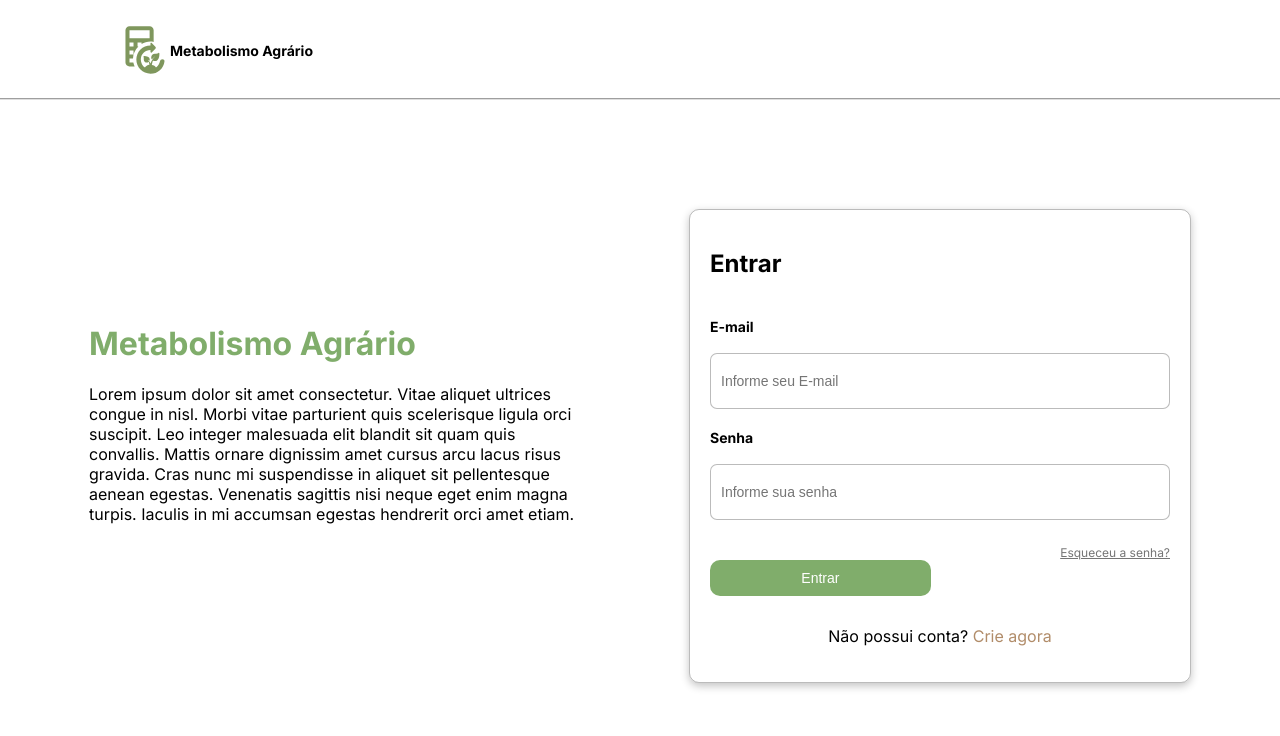
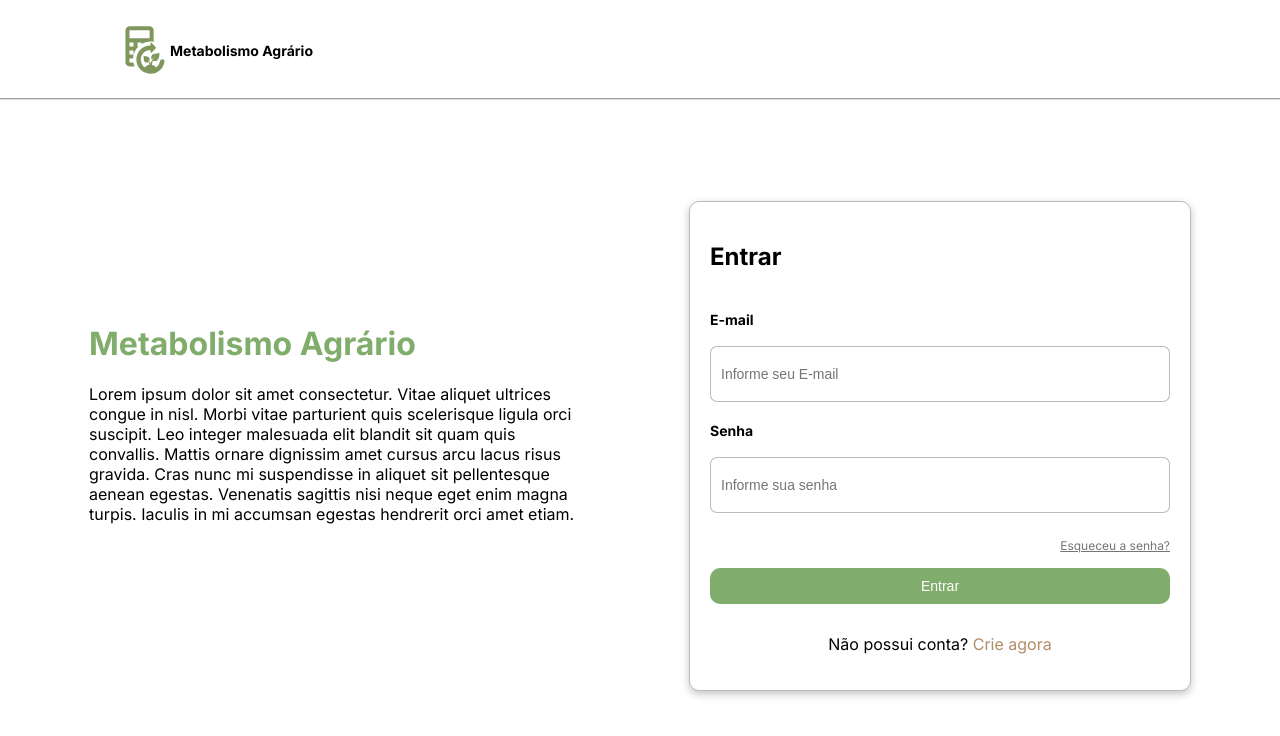
Before and after one commit to rapael-augusto/metabolismoagrario_frontweb, a Next.js app: page / in a window 1280 px wide. Shown: the top 736 px of the page. Built offline with nearby package versions, Linux system fonts and the light colour scheme.

Commit message:
fix: fix button home

```diff
--- a/src/app/criarCrops/page.tsx
+++ b/src/app/criarCrops/page.tsx
@@ -48,8 +48,9 @@ const CriarCrops = () => {
                         <br />
 
                         <div className="form-input-box">
+                            <NavButton Url="/crops" page="form" text="Voltar" type="voltar" />
+
                             <Button texto={'Cadastrar'} classe={'button-home'} onclick={cadastroCrops} />
-                            <NavButton Url="/crops" page="form" text="Voltar" type="voltar" />
                         </div>
 
                     </form>
--- a/src/app/page.tsx
+++ b/src/app/page.tsx
@@ -113,7 +113,7 @@ const Home = () => {
             </div>
 
             <div className="form-input-box">
-              <Button texto={'Entrar'} classe={'button-home'} onclick={loginEvento} />
+              <Button texto={'Entrar'} classe={'button-homeHome'} onclick={loginEvento} />
             </div>
 
             <p className="form-register">Não possui conta? <a href="/register">Crie agora</a></p>
--- a/src/styles/home/login.css
+++ b/src/styles/home/login.css
@@ -42,6 +42,22 @@
     text-align: center;
 }
 
+.button-homeHome {
+    background-color: #80AD6B;
+    color: white;
+    border: none;
+    font-size: 14px;
+    padding: 10px 20px;
+    border-radius: 10px;
+    width: 48%;
+    cursor: pointer;
+    transition: all 0.3s ease;
+    text-align: center;
+    width: 460px;
+    margin-top: 15px;
+}
+
+
 .button-home:hover {
     background-color: #6f9e5b;
 }
```
Also changed, not shown: 1 other file (tests, documents, lock files or other folders).
